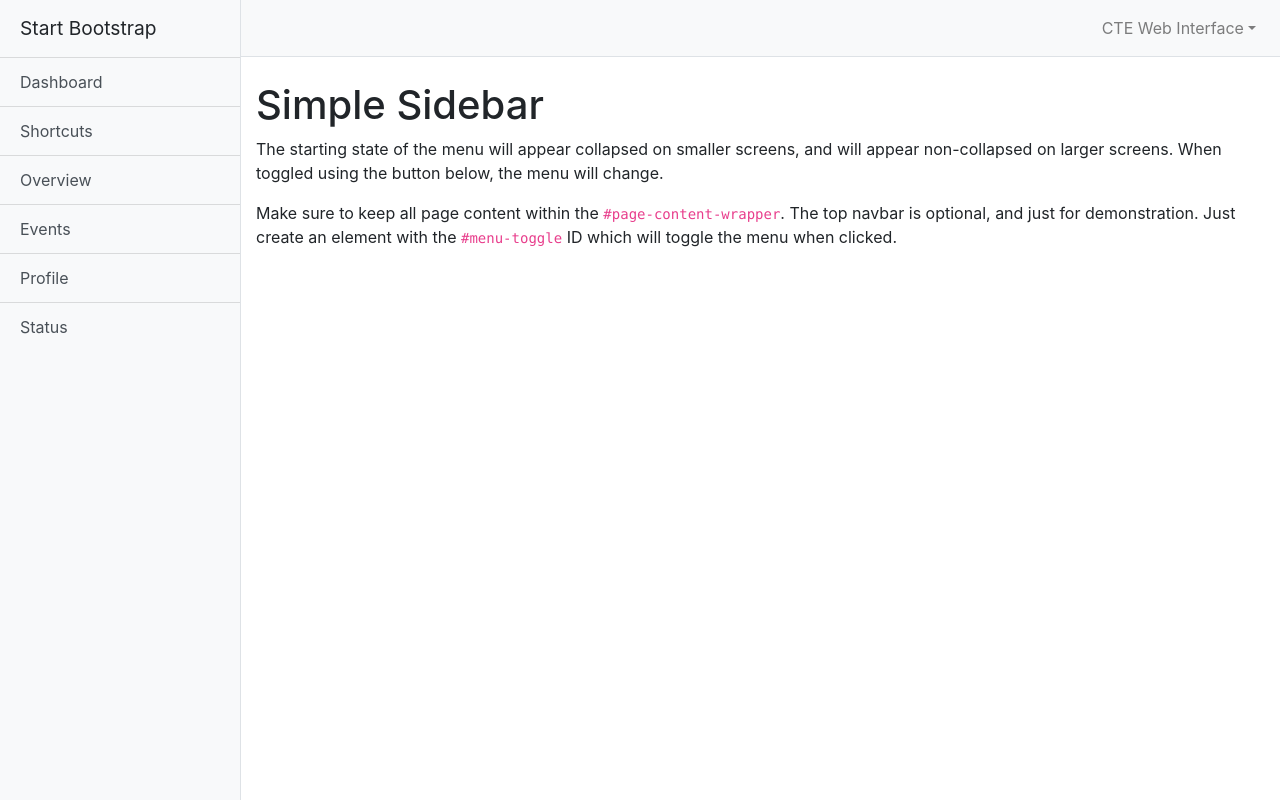
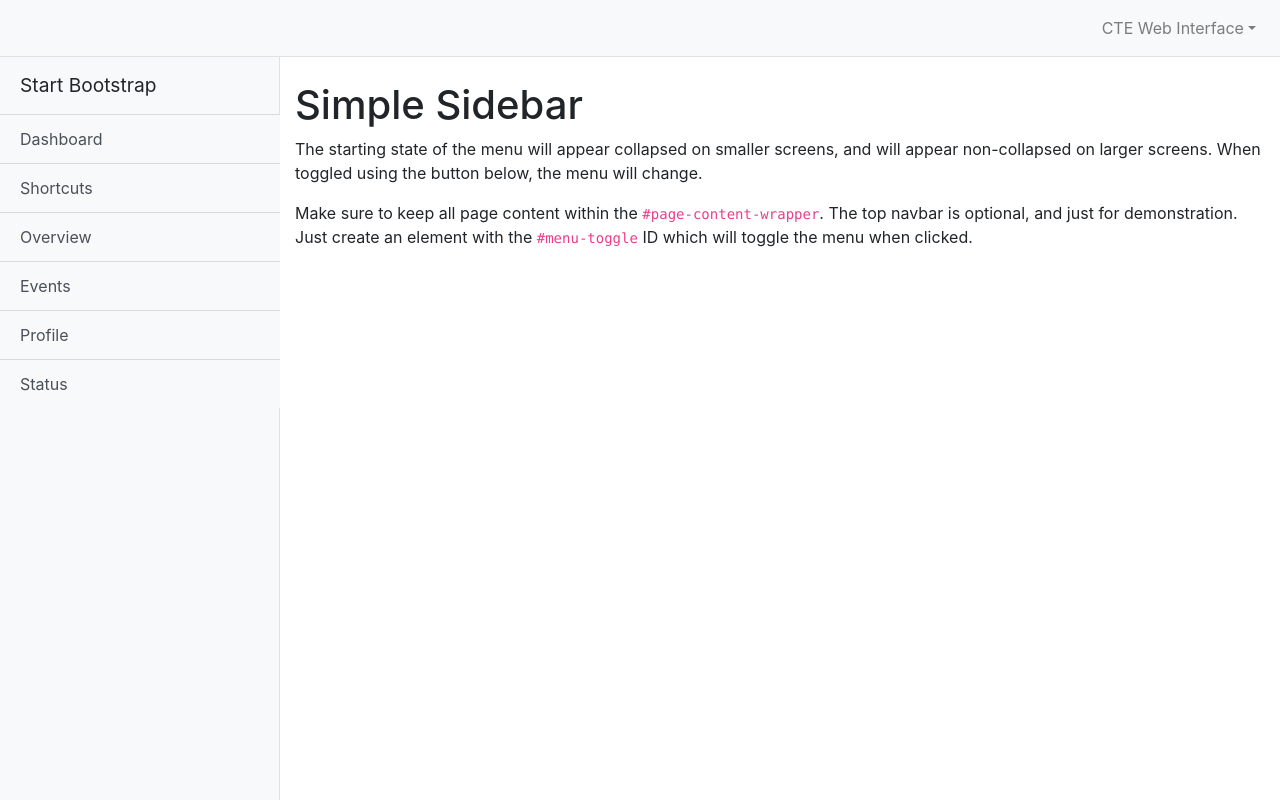
Before and after one commit to hamdyjs/cte-web-valeo, a React (Create React App) app: page /tracer in a window 1280 px wide. Built offline with nearby package versions, Linux system fonts and the light colour scheme.

Commit message:
Fix side bar nav

```diff
--- a/src/components/app/App.css
+++ b/src/components/app/App.css
@@ -8,7 +8,9 @@ body {
 }
 
 #sidebar-wrapper {
-    min-height: 100vh;
+    width: 280px;
+    position: fixed;
+    min-height: 100%;
     margin-left: -15rem;
     -webkit-transition: margin .25s ease-out;
     -moz-transition: margin .25s ease-out;
@@ -22,10 +24,11 @@ body {
 }
 
 #sidebar-wrapper .list-group {
-    width: 15rem;
+    width: 280px;
 }
 
 #page-content-wrapper {
+    margin-left: 280px;
     min-width: 100vw;
 }
 
--- a/src/components/app/App.tsx
+++ b/src/components/app/App.tsx
@@ -3,19 +3,7 @@ import './App.css';
 
 const App: React.FC = () => {
     return (
-        <div className="d-flex" id="wrapper">
-            <div className="bg-light border-right" id="sidebar-wrapper">
-                <div className="sidebar-heading">Start Bootstrap</div>
-                <div className="list-group list-group-flush">
-                    <a href="index.html" className="list-group-item list-group-item-action bg-light">Dashboard</a>
-                    <a href="index.html" className="list-group-item list-group-item-action bg-light">Shortcuts</a>
-                    <a href="index.html" className="list-group-item list-group-item-action bg-light">Overview</a>
-                    <a href="index.html" className="list-group-item list-group-item-action bg-light">Events</a>
-                    <a href="index.html" className="list-group-item list-group-item-action bg-light">Profile</a>
-                    <a href="index.html" className="list-group-item list-group-item-action bg-light">Status</a>
-                </div>
-            </div>
-            <div id="page-content-wrapper">
+        <div id="container">
             <nav className="navbar navbar-expand-lg navbar-light bg-light border-bottom">
                 {/*<button type="button" className="btn btn-primary"*/}
                 {/*        onClick={(e) => $("#wrapper").toggleClass("toggled")}>*/}
@@ -45,7 +33,19 @@ const App: React.FC = () => {
                     </ul>
                 </div>
             </nav>
-
+            <div className="d-flex" id="wrapper">
+                <div className="bg-light border-right" id="sidebar-wrapper">
+                    <div className="sidebar-heading">Start Bootstrap</div>
+                    <div className="list-group list-group-flush">
+                        <a href="index.html" className="list-group-item list-group-item-action bg-light">Dashboard</a>
+                        <a href="index.html" className="list-group-item list-group-item-action bg-light">Shortcuts</a>
+                        <a href="index.html" className="list-group-item list-group-item-action bg-light">Overview</a>
+                        <a href="index.html" className="list-group-item list-group-item-action bg-light">Events</a>
+                        <a href="index.html" className="list-group-item list-group-item-action bg-light">Profile</a>
+                        <a href="index.html" className="list-group-item list-group-item-action bg-light">Status</a>
+                    </div>
+                </div>
+                <div id="page-content-wrapper">
                     <div className="container-fluid">
                         <h1 className="mt-4">Simple Sidebar</h1>
                         <p>The starting state of the menu will appear collapsed on smaller screens, and will appear non-collapsed on
@@ -56,6 +56,7 @@ const App: React.FC = () => {
                     </div>
                 </div>
             </div>
+        </div>
     );
 };
 
```
Lines whose indentation alone changed are shown as unchanged.
